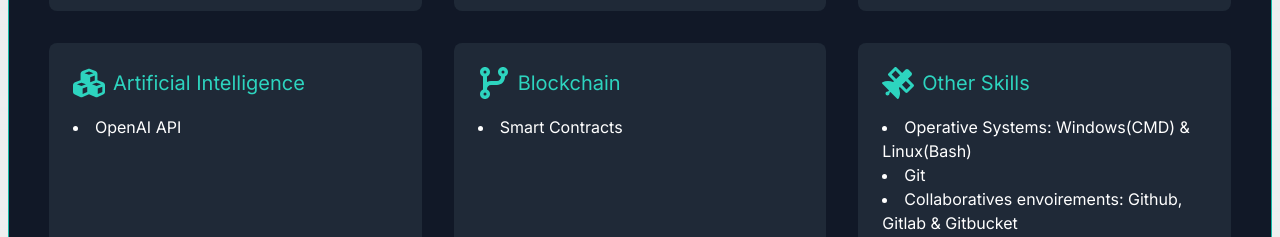
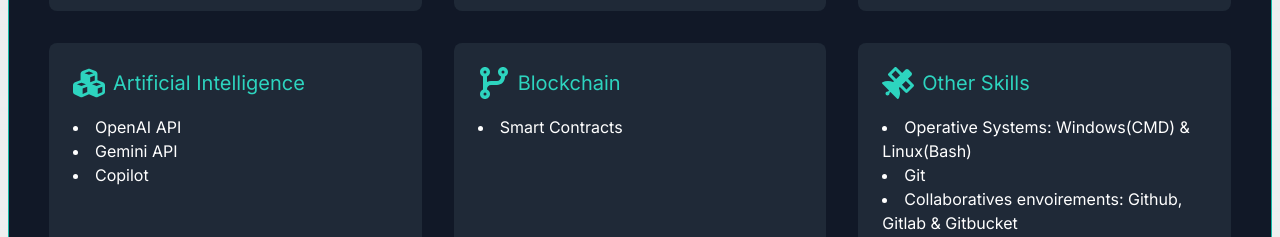
Before and after one commit to EzequielTartaglia/portfolio-nextjs-ezequiel-tartaglia, a Next.js app: page / in a window 1280 px wide. Shown: the part 2240-2477 px from the top of the page. Built offline with nearby package versions, Linux system fonts and the light colour scheme.

Commit message:
Add Views

```diff
--- a/src/views/Home/SkillsSection.jsx
+++ b/src/views/Home/SkillsSection.jsx
@@ -140,6 +140,8 @@ export default function SkillsSection() {
           </div>
           <ul className="list-disc list-inside text-white">
             <li>OpenAI API</li>
+            <li>Gemini API</li>
+            <li>Copilot</li>
           </ul>
         </div>
 
```
